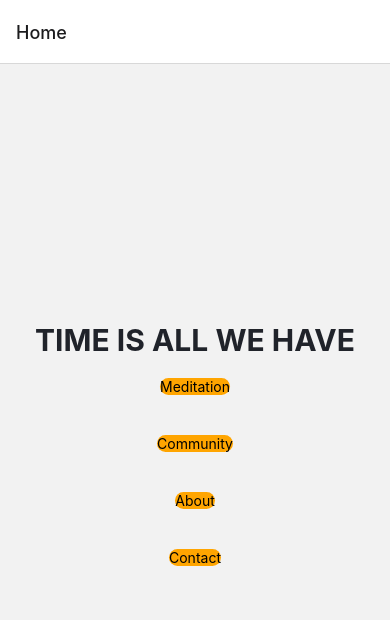
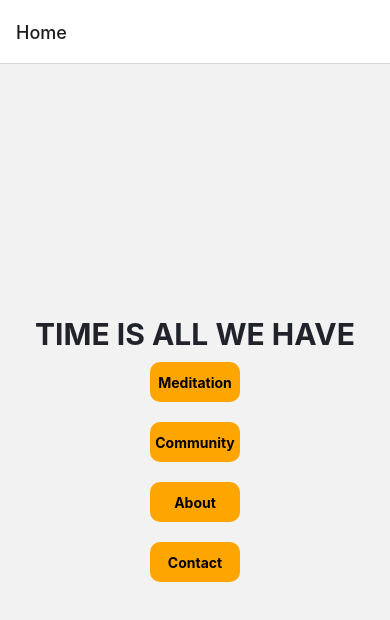
Before and after one commit to danieldenton/time-is-all-we-have-mobile, a React Native app: screen / in a window 390 px wide. Shown: the top 620 px of the page. Built offline with nearby package versions, Linux system fonts and the light colour scheme.

Commit message:
further styling

```diff
--- a/src/components/NavButtons.tsx
+++ b/src/components/NavButtons.tsx
@@ -16,7 +16,7 @@ export const NavButtons: React.FunctionComponent<IStackScreenProps & any> = ({
         style={styles.buttons}
         key={i}
       >
-        <Text>{name}</Text>
+        <Text style={styles.buttonFont}>{name}</Text>
       </TouchableOpacity>
     );
   });
--- a/src/styles.ts
+++ b/src/styles.ts
@@ -12,8 +12,15 @@ export const styles = StyleSheet.create({
     fontWeight: "bold",
   },
   buttons: {
-    margin: 20,
+    alignItems: 'center',
+    justifyContent: 'center',
+    margin: 10,
+    height: 40,
+    width: 90,
     backgroundColor: '#FFA500',
     borderRadius: 10
   },
+  buttonFont: {
+    fontWeight: 'bold'
+  }
 });
```
